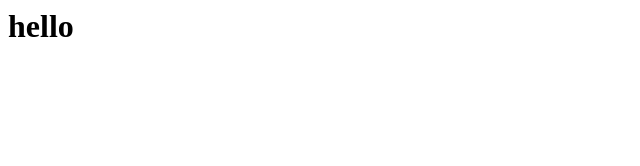
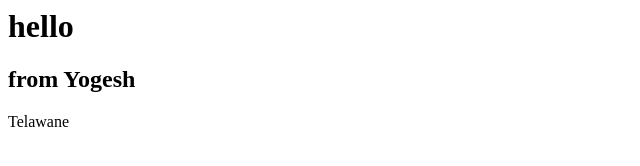
Before and after one commit to YogeshTelawane/learning-git, a plain HTML site: page index.html in a window 1280 px wide. Shown: the whole page, without its empty margins (0-640 px from the left). Drawn offline with Linux system fonts and the light colour scheme.

Commit message:
Update index.html

```diff
--- a/index.html
+++ b/index.html
@@ -1 +1,3 @@
 <h1>hello</h1>
+<h2>from Yogesh</h2>
+<p> Telawane</p>
```
